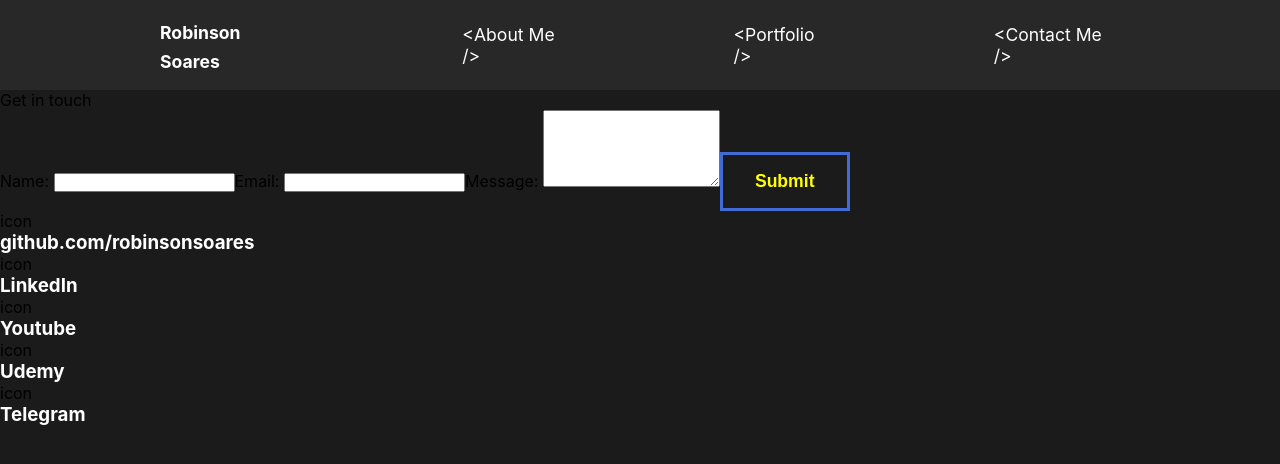
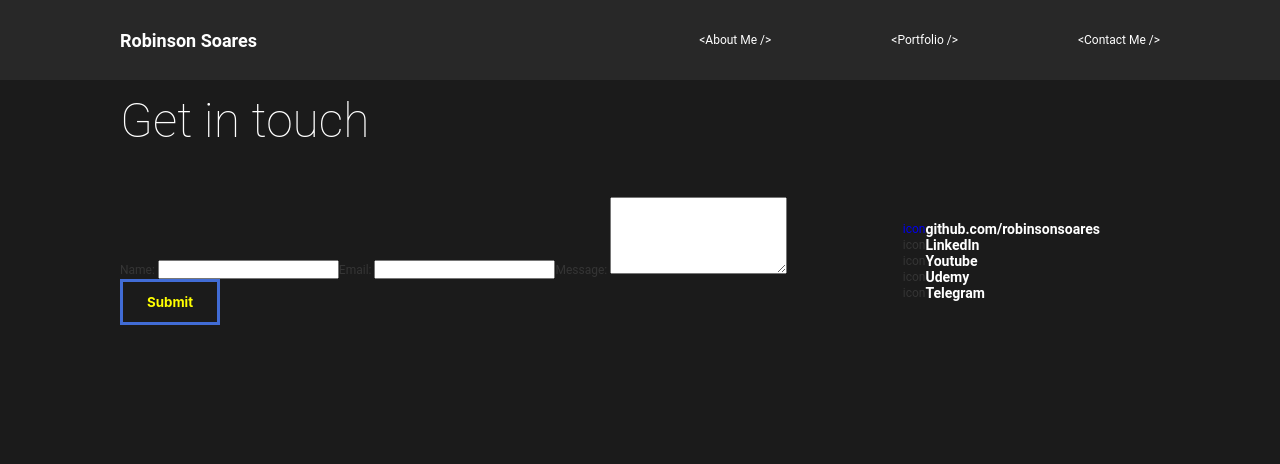
Before and after one commit to robinsonsoares/do-zero-ao-fullstack, a React (Create React App) app in the folder frontend/: page /contactme in a window 1280 px wide. Shown: the top 464 px of the page. Built offline with nearby package versions, Linux system fonts and the light colour scheme.

Commit message:
Page Contact-Me

```diff
--- a/frontend/src/components/GlobalStyle.js
+++ b/frontend/src/components/GlobalStyle.js
@@ -6,58 +6,61 @@ const GlobalStyle = createGlobalStyle`
         padding: 0;
         box-sizing: border-box;
     }
-
+    html{
+        @media (max-width: 1700px){
+            font-size: 75%;
+        }
+    }
     body{
         background: #1b1b1b;
+        font-family: 'Roboto', sans-serif;
         overflow-x: hidden;
         text-decoration: none;
     }
-
     button{
         font-weight: bold;
-        font-size: 1.1rem;
+        font-size: 1.1.rem;
         cursor: pointer;
         padding: 1rem 2rem;
+        border: 3px solid #416CD5;
         background: transparent;
         color: yellow;
-        border: 3px solid #416CD5;
         transition: all 0.5s ease;
-        &hover{
+        font-family: 'Inter', sans-serif;
+        &:hover{
             background-color: #23d997;
             color: white;
         }
     }
-
     h2{
-        font-weight:lighter;
-        font-size:4rem;
+        font-weight: lighter;
+        font-size: 4rem;
     }
-
     h3{
-        color:white;
+        color: white;
     }
-
     h4{
-        font-weight: bold;
+        font-weight:bold;
         font-size: 1.2rem;
         color: lightgrey;
     }
-
     a{
-        font-size: 1.1rem
+        font-size: 1.1.rem;
     }
-
     span{
         font-weight: lighter;
         color: #416CD5;
     }
-
     p{
         padding: 3rem 0rem;
         color: #ccc;
         font-size: 1.4rem;
         line-height: 150%;
     }
+    label{
+        color: black;
+        font-weight: bold;
+    }
 `;
 
-export default GlobalStyle
+export default GlobalStyle;
--- a/frontend/src/pages/ContactMe.js
+++ b/frontend/src/pages/ContactMe.js
@@ -1,10 +1,14 @@
 import React from 'react'
+
+import styled from 'styled-components'
 
 const ContactMe = () => {
     return (
-        <div>
-            <div>Get in touch</div>
-            <div id="areas">
+        <ContactStyled>
+            <Title>
+                <h2>Get in touch</h2>
+            </Title>
+            <Areas>
                 <div id="form">
                     <form id="contact-form" method="post">
                         Name: <input type="text" />
@@ -13,31 +17,67 @@ const ContactMe = () => {
                         <button type="submit">Submit</button>
                     </form>
                 </div>
-                <div id="network">
-                    <div className="social">
+                <Network>
+                    <Social href="http://github.com/robinsonsoares" target='_blank'>
                         icon
                         <h3>github.com/robinsonsoares</h3>
-                    </div>
-                    <div className="social">
+                    </Social>
+                    <Social>
                         icon
                         <h3>LinkedIn</h3>
-                    </div>
-                    <div className="social">
+                    </Social>
+                    <Social>
                         icon
                         <h3>Youtube</h3>
-                    </div>
-                    <div className="social">
+                    </Social>
+                    <Social>
                         icon
                         <h3>Udemy</h3>
-                    </div>
-                    <div className="social">
+                    </Social>
+                    <Social>
                         icon
                         <h3>Telegram</h3>
-                    </div>
-                </div>
-            </div>
-        </div>
+                    </Social>
+                </Network>
+            </Areas>
+        </ContactStyled>
     )
 }
 
+const ContactStyled = styled.div`
+    padding: 1rem 10rem;
+    color: #353535;
+    min-height: 90vh;
+`;
+
+const Title = styled.div`
+    margin-bottom: 4rem;
+    h2 {
+        color: white;
+    }
+`;
+
+const Areas = styled.div`
+    display: flex;
+    align-items: center;
+`;
+
+const Network = styled.div`
+    padding: 1rem 5rem;
+`;
+
+const Social = styled.a`
+    display: flex;
+    flex-direction: row;
+    justify-content: flex-start;
+    align-items: center;
+    border-radius: 15px 50px;
+    padding-left: 2rem;
+    text-decoration: none;
+    &:hover{
+        background: yellow;
+        cursor: pointer;
+    }
+`;
+
 export default ContactMe
```
